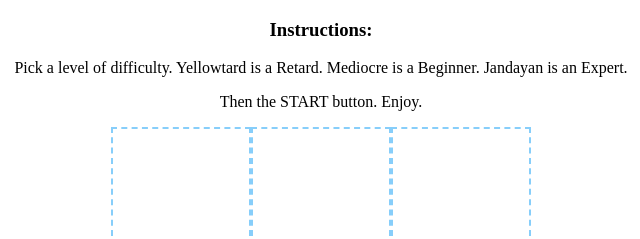
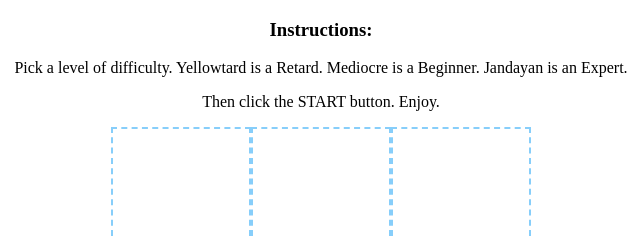
Before and after one commit to watermarquee/artificial-tic-tac-toe, a plain HTML site: page index.html in a window 1280 px wide. Shown: the top 239 px of the page, 319-959 px from the left. Drawn offline with Linux system fonts and the light colour scheme.

Commit message:
Add "click" word to correct grammar in Instructions

```diff
--- a/index.html
+++ b/index.html
@@ -20,7 +20,7 @@ Date: May 25, 2017 -->
                         Jandayan is an Expert.
                     </p>
                     <p>
-                        Then the START button. Enjoy.
+                        Then click the START button. Enjoy.
                     </p>
             </div>
             <div class = 'board'>
```
